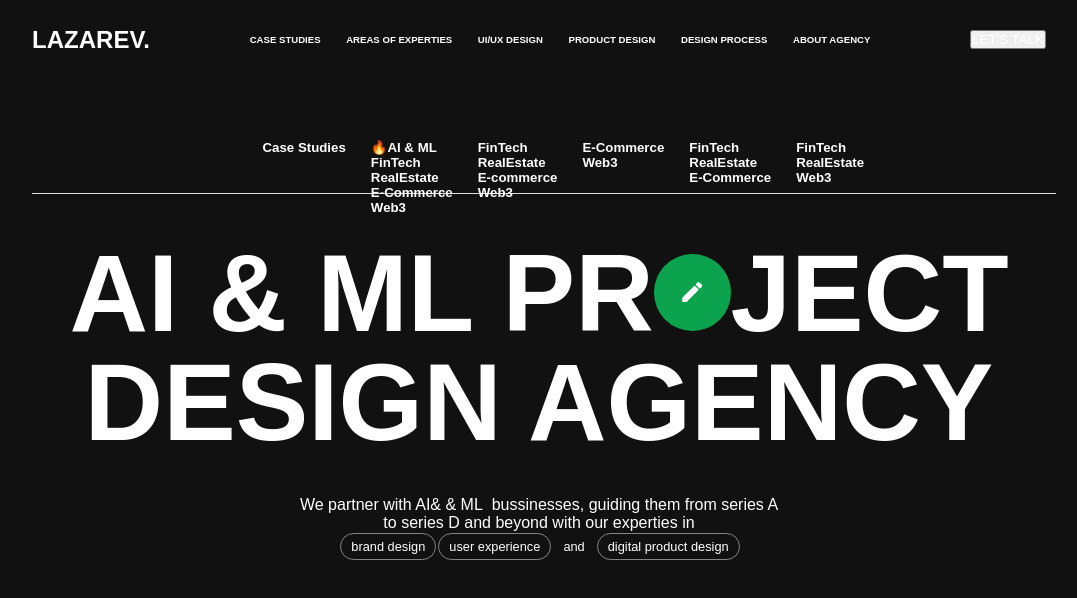
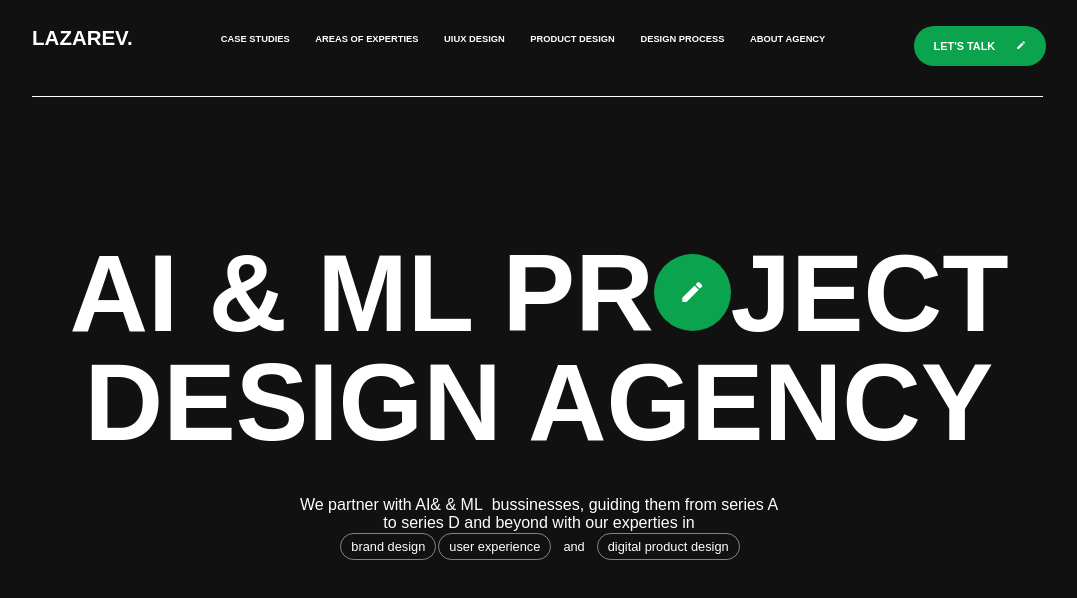
Before and after one commit to parasharr/Animated_Sites, a plain HTML site: page Lazarev/index.html in a window 1280 px wide. Shown: the whole page, without its empty margins (101-1178 px from the left). Drawn offline with Linux system fonts and the light colour scheme; a web font is replaced by a local one.

Commit message:
add to repo

```diff
--- a/Lazarev/index.html
+++ b/Lazarev/index.html
@@ -10,47 +10,54 @@
 <body>
     <nav>
         <h1>LAZAREV.</h1>
-        <div class="nav-links">
-            <h4>CASE STUDIES</h4>
-            <h4>AREAS OF EXPERTIES</h4>
-            <h4>UI/UX DESIGN</h4>
-            <h4>PRODUCT DESIGN</h4>
-            <h4>DESIGN PROCESS</h4>
-            <h4>ABOUT AGENCY</h4>
-        </div>
-        <button>LET'S TALK</button>
-        <div id="nav-bottom">
-            <div class="bottom-div">
+        <div class="nav-part2">
+            <div class="nav-elem">
+                <h4>Case Studies</h4>
                 <h5><span>Case Studies</span></h5>
             </div>
-            <div class="bottom-div">
-                <h5><span>🔥AI & ML</span></h5>
-                <h5><span>FinTech</span></h5>
-                <h5><span>RealEstate</span></h5>
-                <h5><span>E-Commerce</span></h5>
-                <h5><span>Web3</span></h5>
+            <div class="nav-elem">
+                <h4>Areas of experties</h4>
+                <h5><span>AI & ML</span></h5>
+                <h5><span>Fintech</span></h5>
+                <h5><span>Real Estate</span></h5>
+                <h5><span>E-commerce</span></h5>
+                <h5><span>Web 3</span></h5>
             </div>
-            <div class="bottom-div">
-                <h5><span>FinTech</span></h5>
-                <h5><span>RealEstate</span></h5>
+            <div class="nav-elem">
+                <h4>UIUX Design</h4>
+                <h5><span>Fintech</span></h5>
+                <h5><span>Real Estate</span></h5>
                 <h5><span>E-commerce</span></h5>
-                <h5><span>Web3</span></h5>
+                <h5><span>Web 3</span></h5>
             </div>
-            <div class="bottom-div">
-                <h5><span>E-Commerce</span></h5>
-                <h5><span>Web3</span></h5>
+            <div class="nav-elem">
+                <h4>PRoduct design</h4>
+                <h5><span>Fintech</span></h5>
+                <h5><span>Real Estate</span></h5>
+                <h5><span>E-commerce</span></h5>
+                <h5><span>Web 3</span></h5>
             </div>
-            <div class="bottom-div">
-                <h5><span>FinTech</span></h5>
-                <h5><span>RealEstate</span></h5>
-                <h5><span>E-Commerce</span></h5>
+            <div class="nav-elem">
+                <h4>Design Process</h4>
+
+                <h5><span>E-commerce</span></h5>
+                <h5><span>Web 3</span></h5>
             </div>
-            <div class="bottom-div">
-                <h5><span>FinTech</span></h5>
-                <h5><span>RealEstate</span></h5>
+            <div class="nav-elem">
+                <h4>About Agency</h4>
+                <h5><span>Fintech</span></h5>
+                <h5><span>Real Estate</span></h5>
                 <h5></h5>
-                <h5><span>Web3</span></h5>
+                <h5><span>Web 3</span></h5>
             </div>
+        </div>
+        <button>Let's Talk <svg fill="none" viewBox="0 0 20 20">
+                <path fill="#fff"
+                    d="M2.5 14.375V17.5h3.125l9.217-9.217-3.125-3.125L2.5 14.375Zm14.758-8.508a.83.83 0 0 0 0-1.175l-1.95-1.95a.83.83 0 0 0-1.175 0l-1.525 1.525 3.125 3.125 1.525-1.525Z">
+                </path>
+            </svg></button>
+        <div id="nav-bottom">
+
         </div>
     </nav>
 
--- a/Lazarev/style.css
+++ b/Lazarev/style.css
@@ -12,50 +12,79 @@ body{
     height: 100%;
     width: 100%;
 }
-nav{
+nav {
     position: fixed;
+    /* background-color: rgb(0, 255, 68); */
     display: flex;
-    align-items: center;
+    align-items: flex-start;
+    height: 12vh;
     width: 100%;
     padding: 2vw 10.4vw;
     justify-content: space-between;
+    background-color: #111;
+    z-index: 10;
+}
 
+nav h1 {
+    font-size: 1.6vw;
 }
-.nav-links{
+
+.nav-part2 {
     display: flex;
     gap: 2vw;
-}
-.nav-links h4{
-    font-size: 0.75vw;
-
-    font-weight: 600;
-
-}
-nav:hover #nav-bottom{
-    /* background-color: red; */
-    background-color: #111;
-    height: 100%;
-    bottom: -145%;
-    z-index: 99;
-}
-#nav-bottom{
-    /* background-color: red; */
-    height: 0%;
-    width: 80%;
-    position: absolute;
-    bottom: -0%;
-    border-bottom: 1px solid #dadada;
-    transition: all ease 0.65s;
-   display: flex;
-   align-items: flex-start;
-   justify-content: space-between;
-   padding: 2vw 15vw;
-   padding-left: 18vw;
+    align-items: flex-start;
+    padding: 1vh 0;
+    position: relative;
+    z-index: 10;
 }
 
+.nav-part2 h4 {
+    font-size: 0.73vw;
+    text-transform: uppercase;
+    font-weight: 600;
+    margin-bottom: 2.6vw;
+}
 
-.bottm-div h5{
-    font-size: 0.7vw;
+.nav-part2 h5 {
+    margin-bottom: 1vw;
+    /* background-color: red; */
+    display: none;
+    overflow: hidden;
+}
+
+.nav-part2 h5 span {
+    font-size: 0.77vw;
+    font-weight: 400;
+    transform: translateY(25px);
+    display: inline-block;
+}
+
+nav button {
+    background-color: #0BA34E;
+    display: flex;
+    align-items: center;
+    padding: 14px 20px;
+    font-size: 0.85vw;
+    text-transform: uppercase;
+    font-weight: 700;
+    border-radius: 50px;
+    border: none;
+}
+
+nav button svg {
+    height: 0.8vw;
+    margin-left: 1.6vw;
+}
+
+#nav-bottom {
+    width: 79%;
+    height: 0vh;
+    position: absolute;
+    /* background-color: red; */
+    top: 100%;
+    background-color: #111;
+    z-index: 9;
+    border-bottom: 1px solid #fff;
 }
 
 #page1{
```
